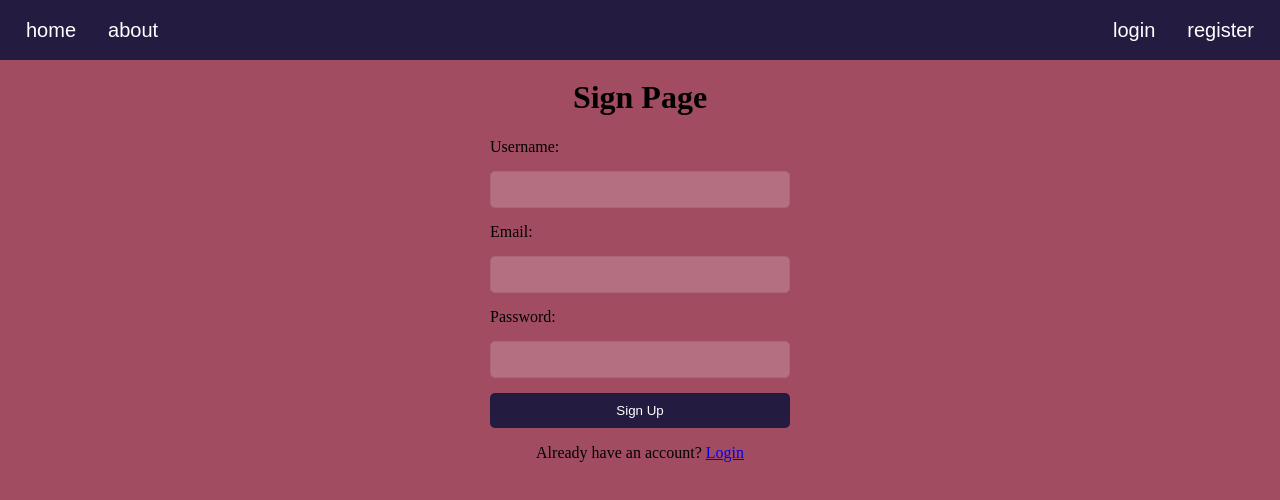
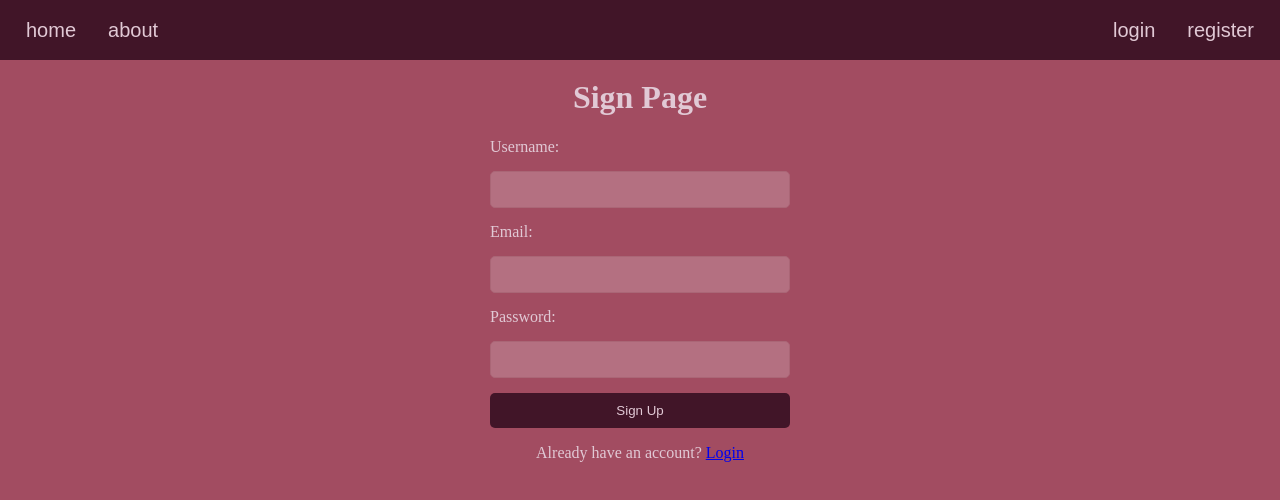
Before and after one commit to satvikaharivanam/alternate, a React (Vite) app: page /signup in a window 1280 px wide. Shown: the top 500 px of the page. Built offline with nearby package versions, Linux system fonts and the light colour scheme.

Commit message:
style changes

```diff
--- a/src/App.css
+++ b/src/App.css
@@ -2,7 +2,7 @@
   display: flex;
   justify-content: space-between; /* left & right alignment */
   align-items: center;           /* vertical centering */
-  background-color: #231C40;
+  background-color: #411528;
   position: fixed;
   top: 0;
   left: 0;
@@ -74,7 +74,7 @@
 
 .firsthavefun {
   font-size: 25px;
-  background-color: #231C40;
+  background-color: #411528;
   border-radius: 163px;
   color: white;
   padding: 10px 20px;
@@ -115,6 +115,10 @@
   gap: 15px; /* space between form elements */
 }
 
+.login-page h1,label,p{
+  color: #E1C9D5;
+}
+
 .login-form input {
   padding: 10px;
   border: 1px solid #ccc;
@@ -131,8 +135,8 @@
 
 .login-form button {
   padding: 10px;
-  background-color: #231C40;
-  color: white;
+  background-color: #411528;
+  color:  #E1C9D5;
   border: none;
   border-radius: 5px;
   cursor: pointer;
@@ -147,8 +151,8 @@
 }
 
 .onHeader{
-  background-color: #231C40;
-  color: white;
+  background-color: #411528;
+  color:  #E1C9D5;
   border: none;
   font-size: 20px;
   cursor: pointer;
@@ -180,24 +184,24 @@
   padding: 12px 24px;
   font-size: 18px;
   border-radius: 25px;
-  border: 2px solid  #231C40;
+  border: 2px solid  #411528;
   background-color: white;
-  color:  #231C40;
+  color:  #411528;
   cursor: pointer;
   transition: all 0.2s ease-in-out;
 }
 
 .preferenceOption:hover {
-  background-color: #c6c0ddff;
+  background-color: #fcdbe9ff;
 }
 
 .preferenceOption.selected {
-  background-color: #63549F;
+  background-color:  #411528;
   color: white;
-  border-color:  #231C40;
+  border-color:  #411528;
 }
 .preferences-submit{
-  background-color:  #231C40;;
+  background-color:  #411528;
   color : white;
   border: none;
   cursor: pointer;
@@ -206,3 +210,7 @@
   display: block;
   border-radius: 25px;
 }
+
+.signup-page h1,label,p{
+  color: #E1C9D5;
+}
```
